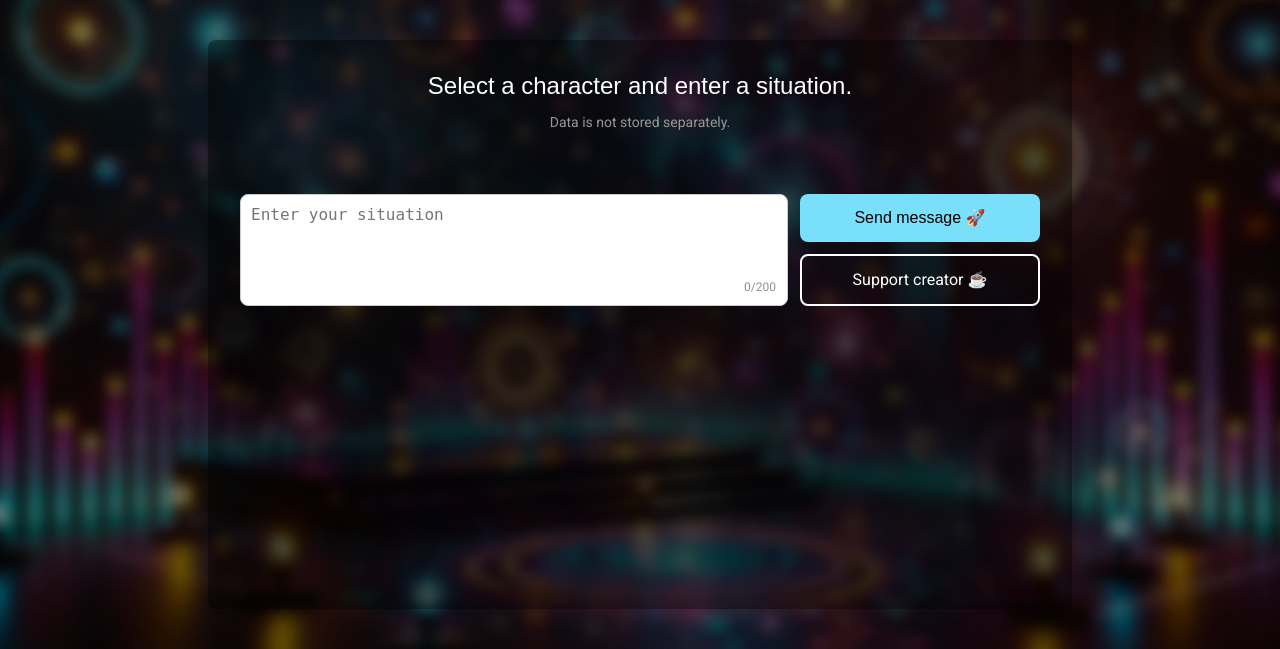
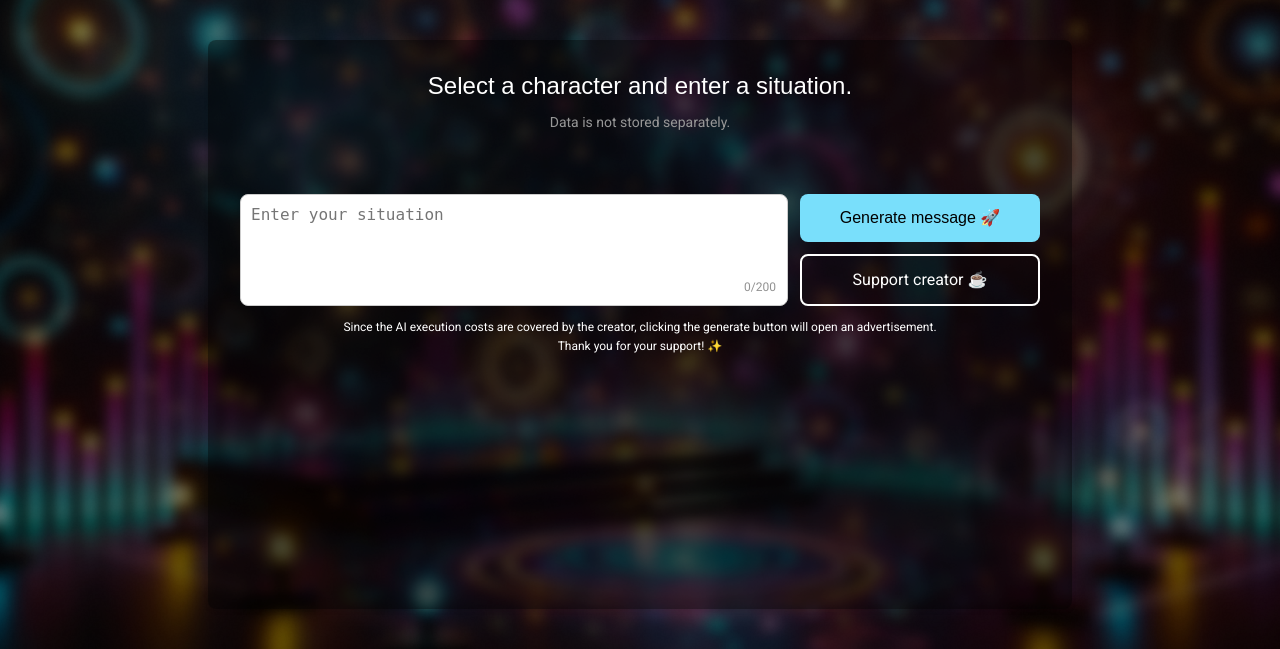
Before and after one commit to his-0203/emotional_flask, a Flask app: template templates/index.html in a window 1280 px wide. Shown: the part 112-761 px from the top of the page. Run offline with Flask 3, Linux system fonts and the light colour scheme; the template is opened without the code that fills it, so the values that code supplies are empty; some web fonts are replaced.

Commit message:
광고 활성화에 대한 안내문구 추가

```diff
--- a/static/css/styles.css
+++ b/static/css/styles.css
@@ -273,16 +273,12 @@ button:hover {
     margin-right: 8px;
 }
 
-.coupang-ad-container {
-    width: 100%;
-    max-width: 70%; /* 추가: 컨테이너의 최대 너비를 100%로 설정 */
-    height: auto;
-    margin-bottom: 20px;
-}
-
-.coupang-ad-container iframe {
-    width: 100%;
-    height: auto;
+.supportText {
+    color: white;
+    font-size: 12px;
+    text-align: center;
+    line-height: 1.6;
+    margin-bottom: 0px;
 }
 
 
--- a/templates/index.html
+++ b/templates/index.html
@@ -60,12 +60,13 @@
                 </div>
                 <div class="button-group">
                     <button type="submit" id="submit-button">
-                        <span class="button-text">Send message 🚀</span>
+                        <span class="button-text">Generate message 🚀</span>
                         <div class="spinner" id="button-spinner" style="display: none;"></div>
                     </button>
                     <a href="https://buymeacoffee.com/his0203" target="_blank" class="support-button">Support creator ☕️</a>
                 </div>
             </div>
+            <p class="supportText">Since the AI execution costs are covered by the creator, clicking the generate button will open an advertisement.<br>Thank you for your support! ✨</p>
         </form>
         {% if response %}
             <section class="response-section">
```
